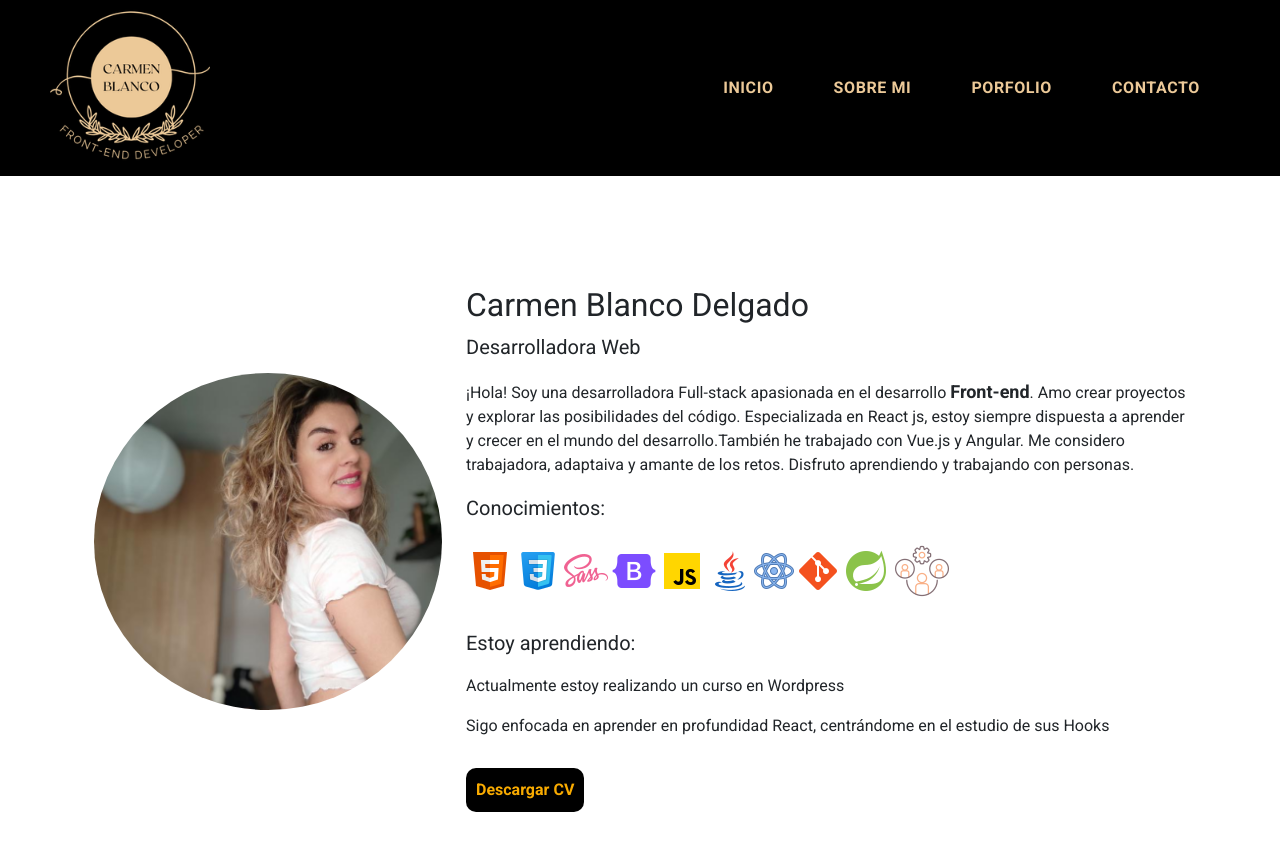
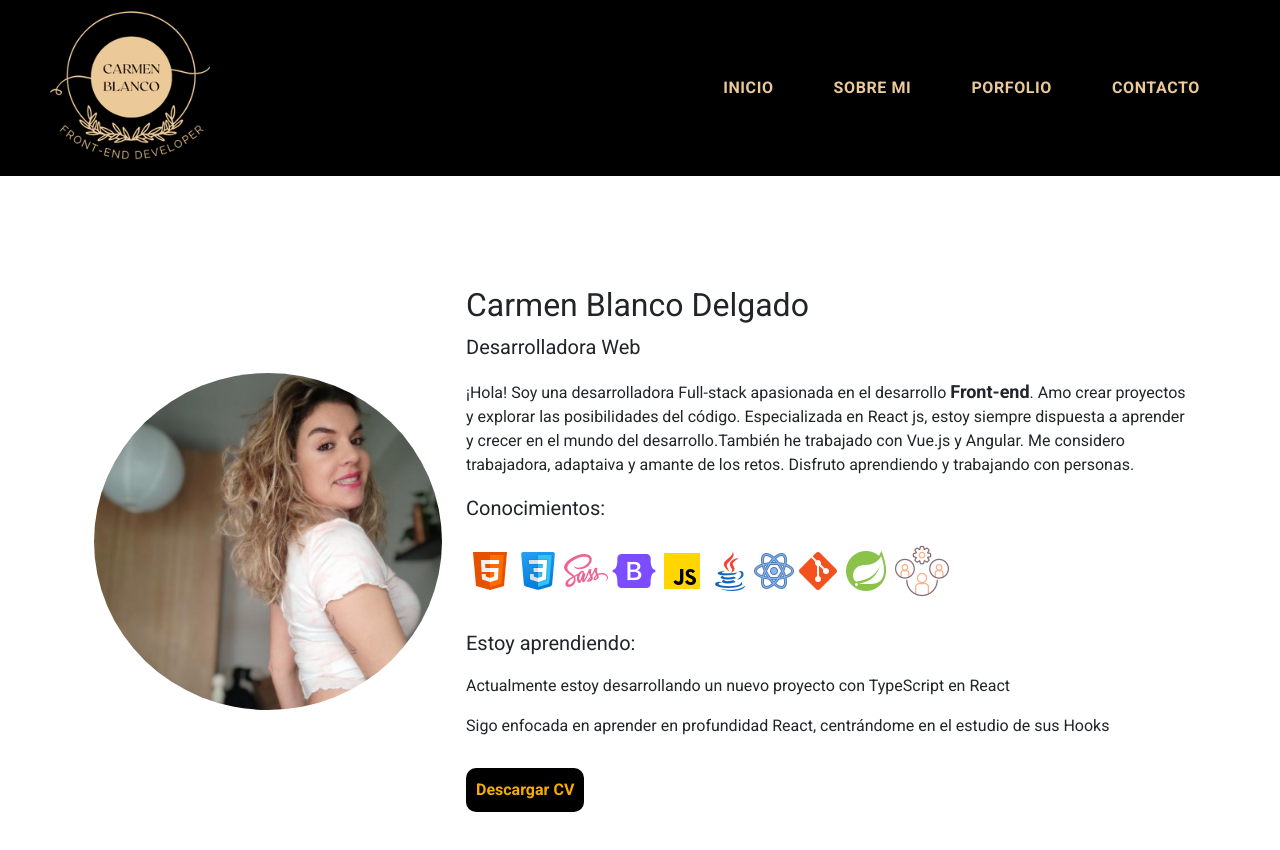
Before and after one commit to Menchu02/portfolio_developer_front_end, a React (Create React App) app: page /about in a window 1280 px wide. Shown: the top 850 px of the page. Built offline with nearby package versions, Linux system fonts and the light colour scheme.

Commit message:
add changes un sobremi

```diff
--- a/src/components/sobremi/Sobremi.js
+++ b/src/components/sobremi/Sobremi.js
@@ -54,7 +54,10 @@ export default function Sobremi() {
             </div>
 
             <p className='lead'>Estoy aprendiendo:</p>
-            <p>Actualmente estoy realizando un curso en Wordpress</p>
+            <p>
+              Actualmente estoy desarrollando un nuevo proyecto con TypeScript
+              en React
+            </p>
             <p>
               Sigo enfocada en aprender en profundidad React, centrándome en el
               estudio de sus Hooks
```
